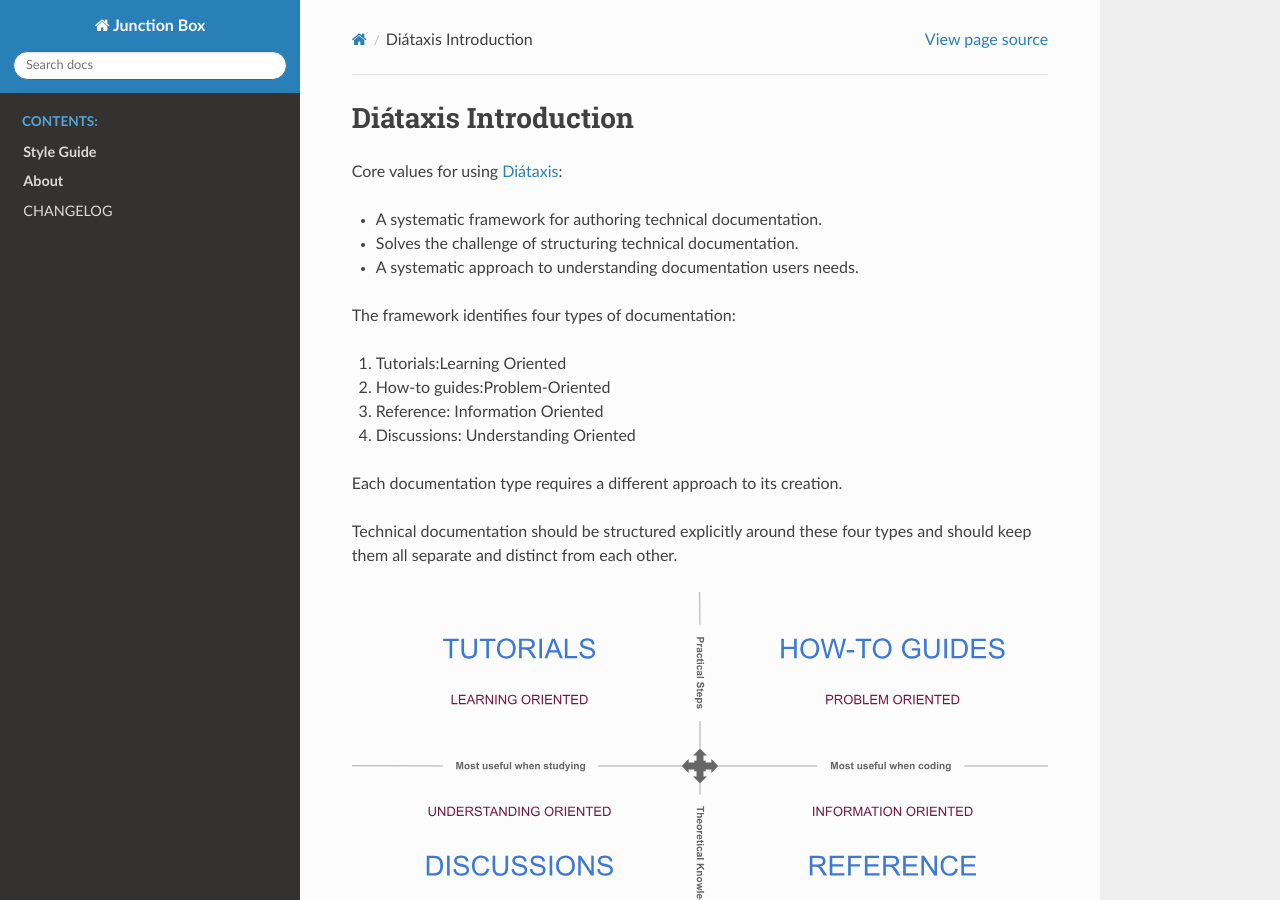
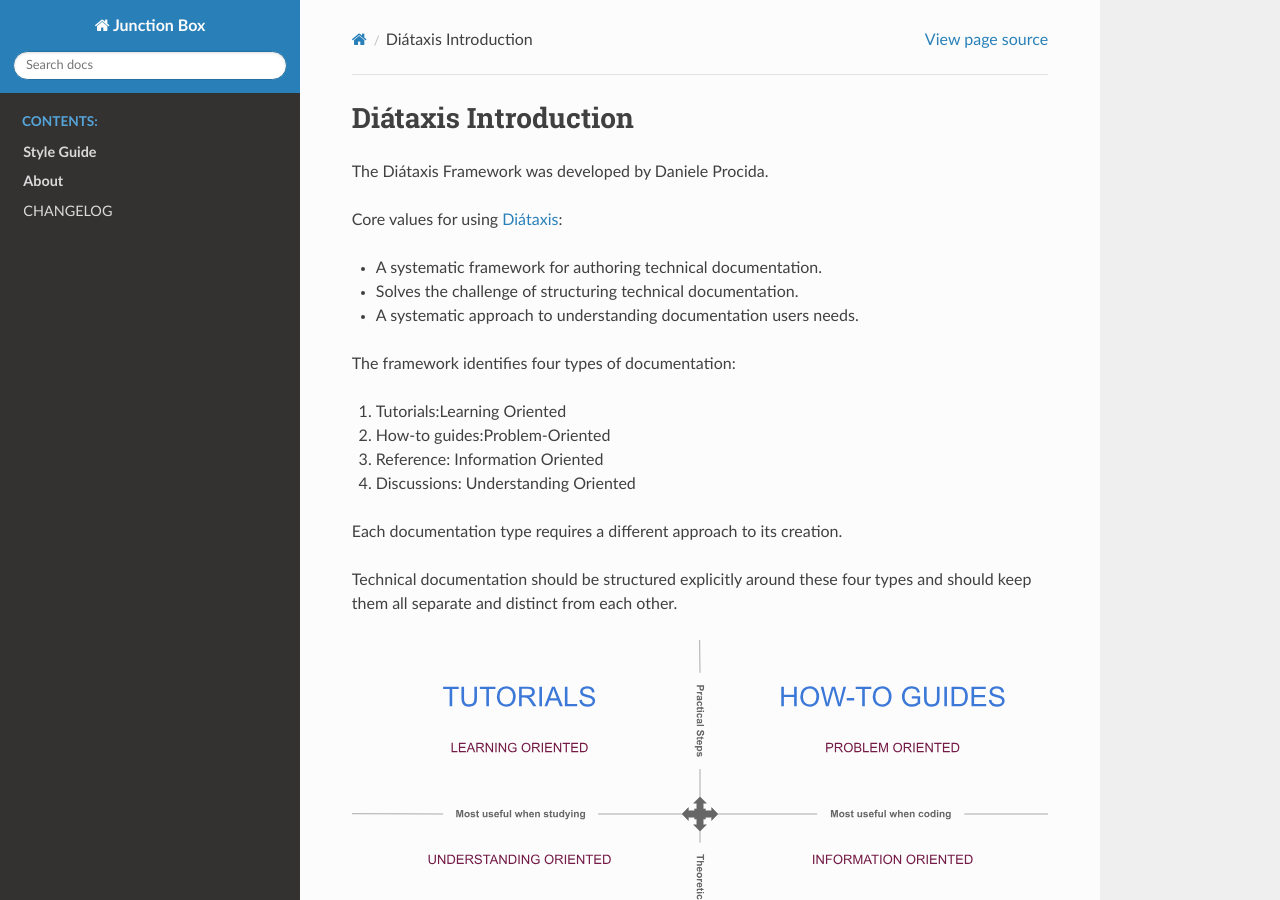
Before and after one commit to imAsparky/junction-box, a Sphinx documentation site: the page built from docs/source/Diataxus/intro-diataxus.rst, in a window 1280 px wide and 900 px high. Built offline with Sphinx 7.4.7 and the Read the Docs theme 2.0.0, drawn with Linux system fonts in a browser that asks for light colours.

Commit message:
WIP(style):Added content to intro-diataxus #25
WIP #25

```diff
--- a/docs/source/Diataxus/intro-diataxus.rst
+++ b/docs/source/Diataxus/intro-diataxus.rst
@@ -8,6 +8,7 @@
 Diátaxis Introduction
 =====================
 
+The Diátaxis Framework was developed by Daniele Procida.
 
 
 Core values for using `Diátaxis  <https://diataxis.fr/>`__:
```
